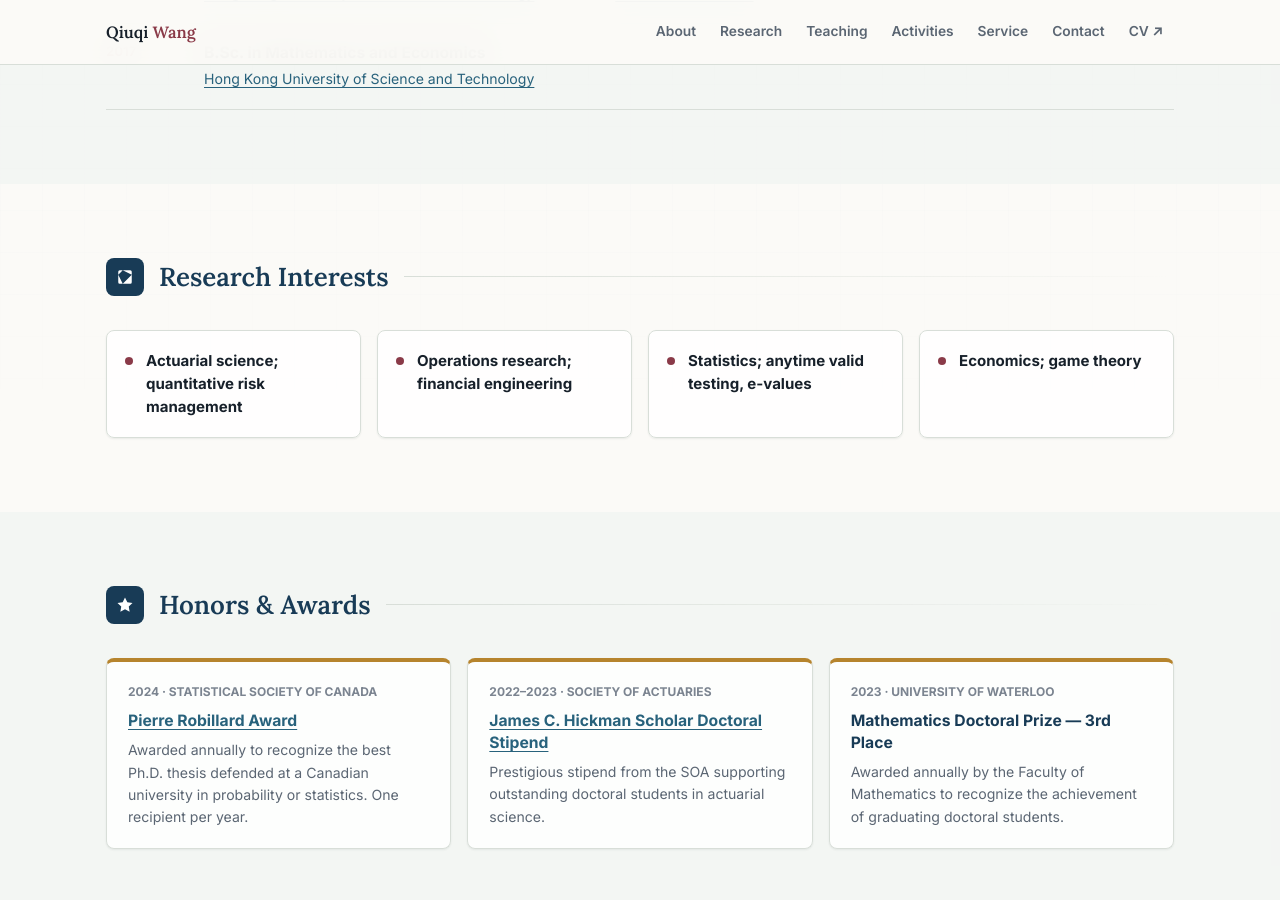
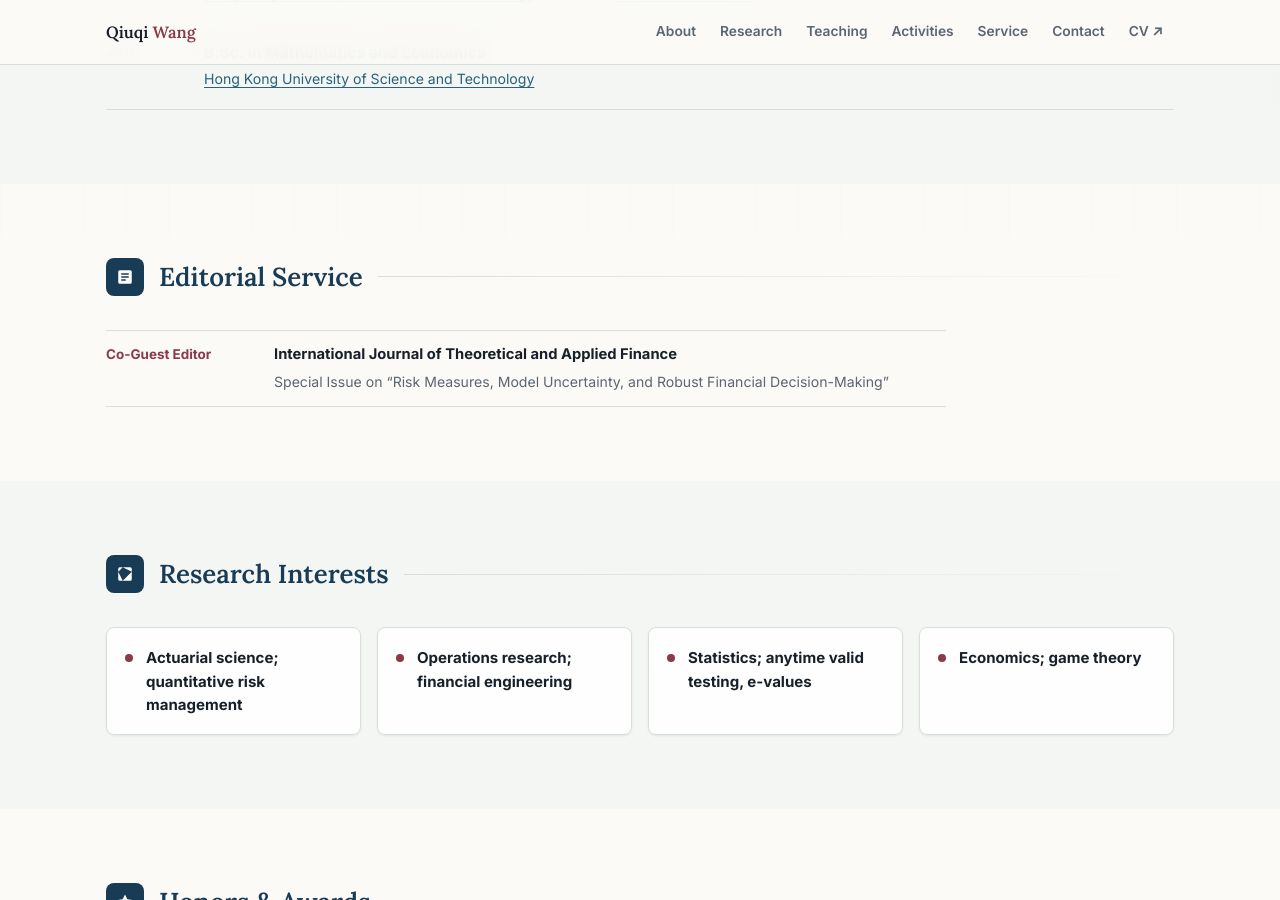
Before and after one commit to qwangan/qwangan.github.io, a Jekyll site: the page built from index.html, in a window 1280 px wide and 900 px high, scrolled down 1167 px. Built offline with Jekyll 4.4.1, drawn with Linux system fonts in a browser that asks for light colours; some of the changed text lies outside the part shown.

Commit message:
Update editorial service placement and CV

```diff
--- a/_pages/editorial_service.yml
+++ b/_pages/editorial_service.yml
@@ -1,3 +1,3 @@
 - role: Co-Guest Editor
+  journal: International Journal of Theoretical and Applied Finance
   issue: 'Special Issue on &ldquo;Risk Measures, Model Uncertainty, and Robust Financial Decision-Making&rdquo;'
-  journal: International Journal of Theoretical and Applied Finance
--- a/index.html
+++ b/index.html
@@ -68,6 +68,17 @@ description: Qiuqi Wang, Ph.D., A.S.A. — Assistant Professor at the Maurice R.
     <ul class="edu-list">
       {% for item in site.data.education %}
       <li class="edu-item"><div class="edu-year">{{ item.year }}</div><div><div class="edu-degree">{{ item.degree }}</div><div class="edu-school">{{ item.school }}</div></div></li>
+      {% endfor %}
+    </ul>
+  </div>
+</section>
+
+<section id="editorial-service">
+  <div class="container">
+    <div class="section-header"><div class="section-icon"><svg viewBox="0 0 24 24"><path d="M19 3H5a2 2 0 00-2 2v14a2 2 0 002 2h14a2 2 0 002-2V5a2 2 0 00-2-2zm-2 4v2H7V7h10zm0 4v2H7v-2h10zm-4 4v2H7v-2h6z"/></svg></div><h2 class="section-title">Editorial Service</h2><div class="section-line"></div></div>
+    <ul class="course-list service-list editorial-list">
+      {% for item in site.data.editorial_service %}
+      <li class="course-item"><span class="course-code service-label">{{ item.role }}</span><span class="course-name"><strong>{{ item.journal }}</strong><br><span class="course-term editorial-journal">{{ item.issue }}</span></span></li>
       {% endfor %}
     </ul>
   </div>
@@ -168,17 +179,6 @@ description: Qiuqi Wang, Ph.D., A.S.A. — Assistant Professor at the Maurice R.
   </div>
 </section>
 
-<section id="editorial-service">
-  <div class="container">
-    <div class="section-header"><div class="section-icon"><svg viewBox="0 0 24 24"><path d="M19 3H5a2 2 0 00-2 2v14a2 2 0 002 2h14a2 2 0 002-2V5a2 2 0 00-2-2zm-2 4v2H7V7h10zm0 4v2H7v-2h10zm-4 4v2H7v-2h6z"/></svg></div><h2 class="section-title">Editorial Service</h2><div class="section-line"></div></div>
-    <ul class="course-list service-list editorial-list">
-      {% for item in site.data.editorial_service %}
-      <li class="course-item"><span class="course-code service-label">{{ item.role }}</span><span class="course-name">{{ item.issue }}<br><span class="course-term editorial-journal">{{ item.journal }}</span></span></li>
-      {% endfor %}
-    </ul>
-  </div>
-</section>
-
 <section id="service">
   <div class="container">
     <div class="section-header"><div class="section-icon"><svg viewBox="0 0 24 24"><path d="M6 2h9l5 5v15H6a2 2 0 01-2-2V4a2 2 0 012-2zm8 2v4h4l-4-4zM8 11h8v2H8v-2zm0 4h5v2H8v-2zm9.7-.7l1.4 1.4-4.6 4.6-2.6-2.6 1.4-1.4 1.2 1.2 3.2-3.2z"/></svg></div><h2 class="section-title">Peer Review Service</h2><div class="section-line"></div></div>
```
Also changed, not shown: cv-source/README.md (+1 -1 lines), scripts/build_cv.rb (+7 -0 lines), .github/workflows/build-cv.yml, README.md, 2 other files.
